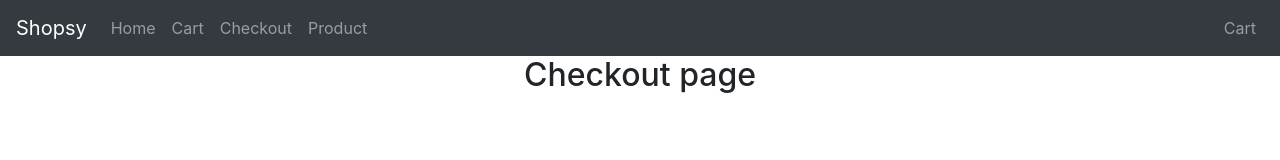
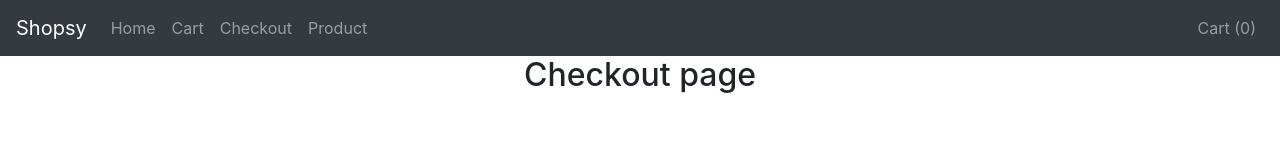
Before and after one commit to meru20/react-shopsy-ts, a React (Create React App) app: page /checkout in a window 1280 px wide. Shown: the top 160 px of the page. Built offline with nearby package versions, Linux system fonts and the light colour scheme.

Commit message:
feat(Navbar): added a product to our cart

```diff
--- a/src/components/Navbar.tsx
+++ b/src/components/Navbar.tsx
@@ -3,6 +3,7 @@ import {Link} from 'react-router-dom';
 import {GlobalContext} from '../context/GlobalContext';
 
 const Navbar = () => {
+    const { cart}= useContext(GlobalContext)
 
     return (
         <nav className="navbar navbar-expand-lg navbar-dark bg-dark">
@@ -22,7 +23,7 @@ const Navbar = () => {
             {/*Cart Icon */}
             <div className ='sh-cart-icon'>
                 <div className='navbar-nav'>
-                <Link to='/cart' className='nav-link'>Cart</Link>
+                <Link to='/cart' className='nav-link'>Cart ({cart.length})</Link>
                 </div>
                 </div>
         </nav>
```
